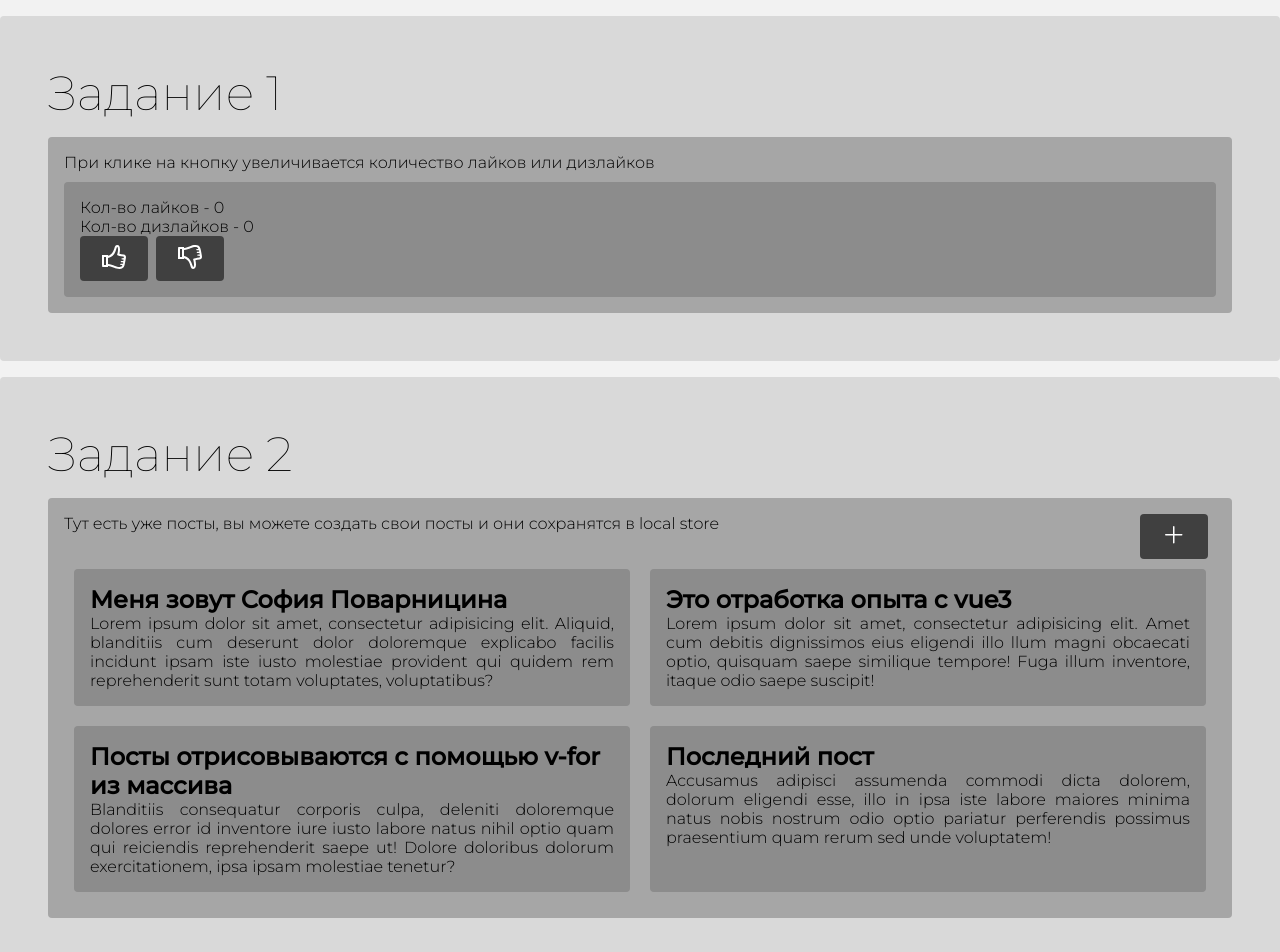
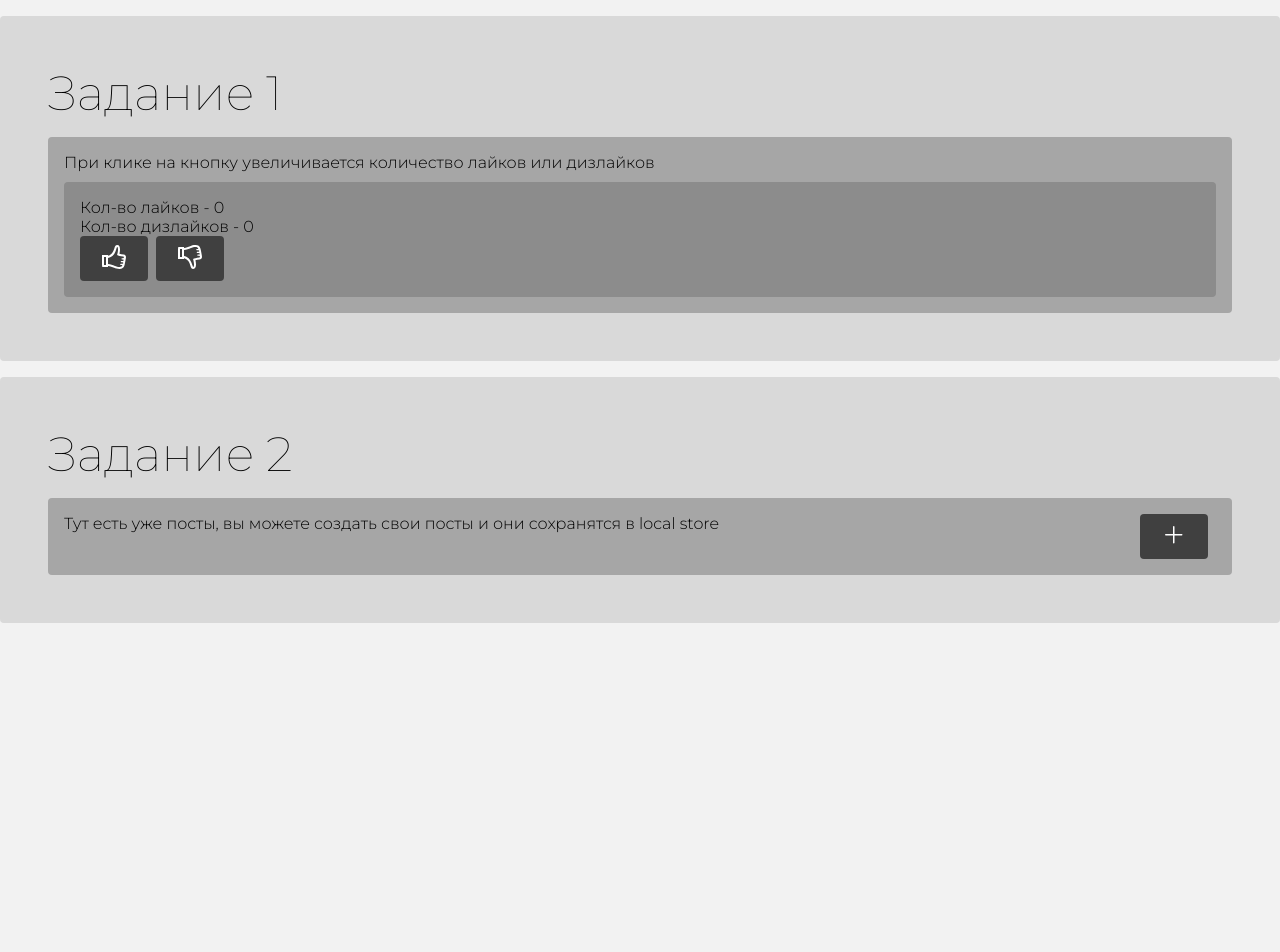
Before and after one commit to povar0305/vuejs, a Vue app: page / in a window 1280 px wide. Shown: the top 952 px of the page. After the commit the page ends 800 px from the top, so only its background shows below. Built offline with nearby package versions, Linux system fonts and the light colour scheme.

Commit message:
task 2 working with local storage

```diff
--- a/src/components/task2.vue
+++ b/src/components/task2.vue
@@ -36,29 +36,7 @@ export default {
 
   data() {
     return {
-      posts: [
-        {
-          id: '1',
-          title: 'Меня зовут София Поварницина',
-          body: 'Lorem ipsum dolor sit amet, consectetur adipisicing elit. Aliquid, blanditiis cum deserunt dolor doloremque explicabo facilis incidunt ipsam iste iusto molestiae provident qui quidem rem reprehenderit sunt totam voluptates, voluptatibus?'
-        },
-        {
-          id: '2',
-          title: 'Это отработка опыта с vue3',
-          body: 'Lorem ipsum dolor sit amet, consectetur adipisicing elit. Amet cum debitis dignissimos eius eligendi illo llum magni obcaecati optio, quisquam saepe similique tempore! Fuga illum inventore, itaque odio saepe suscipit!'
-        },
-        {
-          id: '3',
-          title: 'Посты отрисовываются с помощью v-for из массива',
-          body: 'Blanditiis consequatur corporis culpa, deleniti doloremque dolores error id inventore iure iusto labore natus   nihil optio quam qui reiciendis reprehenderit saepe ut! Dolore doloribus dolorum exercitationem, ipsa ipsam   molestiae tenetur?'
-        },
-        {
-          id: '4',
-          title: 'Последний пост',
-          body: 'Accusamus adipisci assumenda commodi dicta dolorem, dolorum eligendi esse, illo in ipsa iste labore maiores  minima natus nobis nostrum odio optio pariatur perferendis possimus praesentium quam rerum sed unde voluptatem! '
-        },
-
-      ],
+      posts:[],
       showForm: false,
       title: '',
       body: '',
@@ -67,11 +45,19 @@ export default {
   methods: {
     addPost(post) {
       this.posts.push(post)
+      localStorage.setItem('array_posts', JSON.stringify(this.posts));
     }
+  },
+
+  mounted(){
+    this.posts=JSON.parse(localStorage.getItem("array_posts"));
   }
 
 
 }
+
+
+
 </script>
 <style>
 
```
